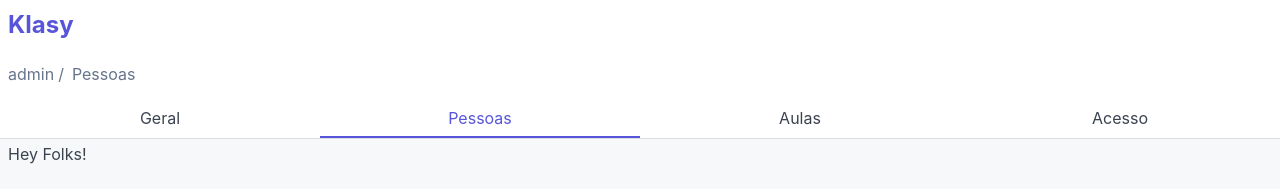
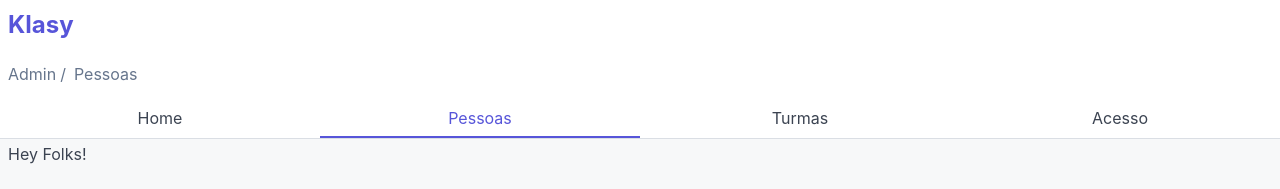
Before and after one commit to seapvnk/klasy-web, a React (Create React App) app: page /admin/pessoas in a window 1280 px wide. Shown: the top 189 px of the page. Built offline with nearby package versions, Linux system fonts and the light colour scheme.

Commit message:
AdminPage refactored using EmployeePage

```diff
--- a/src/components/AdminPage/index.tsx
+++ b/src/components/AdminPage/index.tsx
@@ -1,55 +1,25 @@
 import React from 'react';
-import Navbar from '../Navbar';
-import Breadcrumb from '../Breadcrumb';
-import { Link } from 'react-router-dom';
+import EmployeePage from '../EmployeePage';
 
 interface AdminPageProps {
     adminSection?: string;
 }
 
 const AdminPage: React.FC<AdminPageProps> = props => {
-    const sections = ["Geral", "Pessoas", "Aulas", "Acesso"];
-    const activeSection = props.adminSection?? sections[0];
-
-    const fullscreen = {
-        height: '100vh',
-    };
-
-    const whiteBackground = {
-        backgroundColor: 'white',
-    };
-
+    const adminSections = [
+        "Home",
+        "Pessoas",
+        "Turmas",
+        "Acesso"
+    ];
     return (
-        <section style={fullscreen} className="bg-gray">
-            <div style={whiteBackground}>
-                <Navbar navbarLight={true}>
-                    <Breadcrumb address={`admin/${props.adminSection?? ''}`} />
-                </Navbar>
-
-                <ul className="tab tab-block">
-                    {
-                        sections.map(section => {
-                            return (
-                                <li key={`li-admin-${section}`} className="tab-item">
-                                    <Link
-                                        to={section !== sections[0]? `/admin/${section.toLowerCase()}` : '/admin'}
-                                        className={section === activeSection? 'active' : ''}
-                                    >
-                                        {section}
-                                    </Link>
-                                </li>
-                            );
-                        })
-                    }
-                </ul>
-            </div>
-
-            <div className="container bg-gray">
-                {props.children}
-            </div>
-
-        </section>
-
+        <EmployeePage
+            employeeType="Admin"
+            sections={adminSections}
+            currentSection={props.adminSection}
+        >
+            {props.children}
+        </EmployeePage>
     );
 }
 
```
